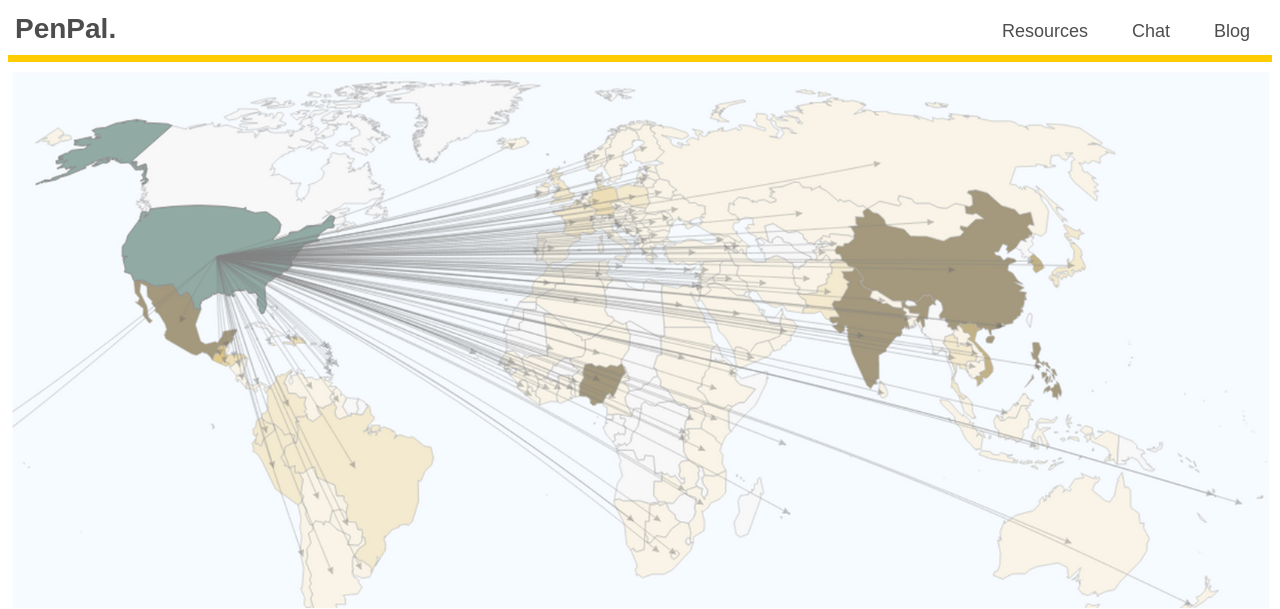
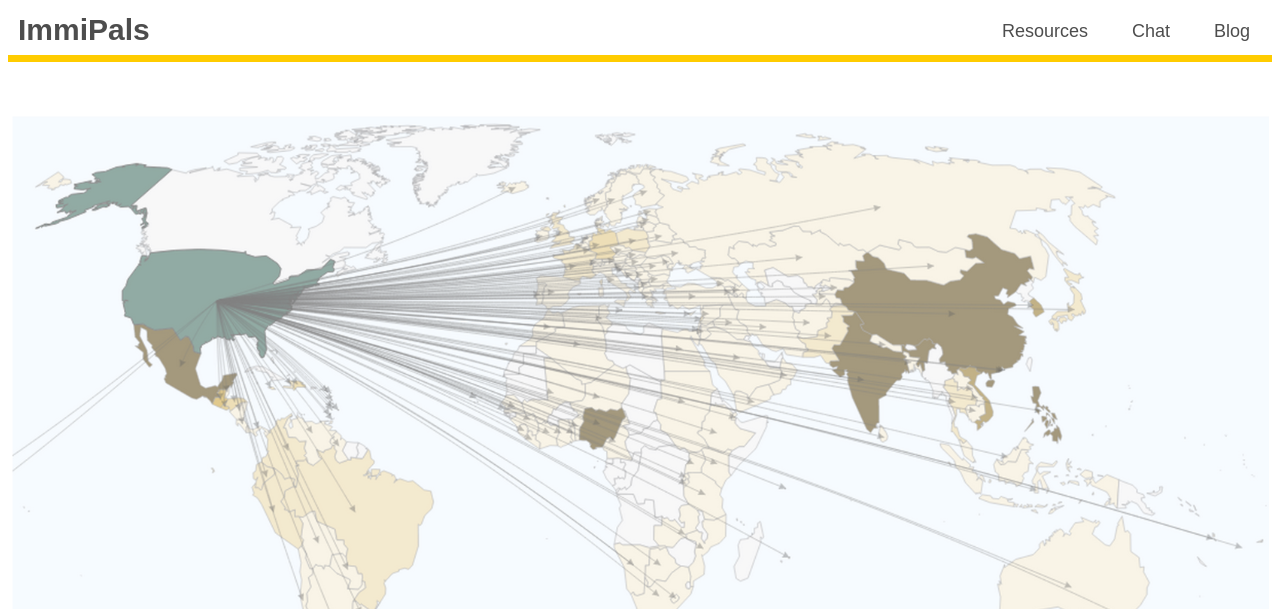
Before and after one commit to TerryMinal/KTFImmigrationHackathon, a Flask app: template templates/homePage.html in a window 1280 px wide. Shown: the top 609 px of the page. Run offline with Flask 2, Linux system fonts and the light colour scheme; the template is opened without the code that fills it, so the values that code supplies are empty.

Commit message:
final tweaks

```diff
--- a/templates/homePage.html
+++ b/templates/homePage.html
@@ -1,7 +1,7 @@
 <html>
 <head>
 <style>
-a:link, a:visited {
+a:link:not(.main), a:visited:not(.main) {
   background-color: white;
   border: none;
   color: #4d4d4d;
@@ -14,18 +14,21 @@ a:link, a:visited {
   font-family: Arial;
 }
 
-a:hover {
-    background-color: #f2f2f2;
+.main {
+  font-weight: bold;
+  background-color: white;
+  border: none;
+  color: #4d4d4d;
+  padding: 5px 10px;
+  text-align: center;
+  text-decoration: none;
+  display: inline-block;
+  font-size: 30px;
+  font-family: Arial;
 }
 
-div.header {
-    color: #4d4d4d;
-    font-weight: bold;
-    font-family: Arial;
-    font-size: 28px;
-    position: absolute;
-    top:13px;
-    left: 15px;
+a:hover:not(.main),.main:hover {
+  background-color: #f2f2f2;
 }
 
 div.yellowLine {
@@ -58,9 +61,7 @@ div.about {
 </style>
 </head>
 <body>
-<div class="header">
-    PenPal.
-</div>
+<a href="homePage.html" class="main">ImmiPals</a>
 <a href="blog.html">Blog</a>
 <a href="chat.html">Chat</a>
 <a href="resources.html">Resources</a>
```
Also changed, not shown: templates/blog.html (+4 -8 lines), templates/chat.html (+15 -5 lines), templates/legal.html (+25 -13 lines), templates/resources.html (+21 -11 lines), templates/blogHome.html (line endings or trailing spaces). Lines whose indentation alone changed are shown as unchanged.
